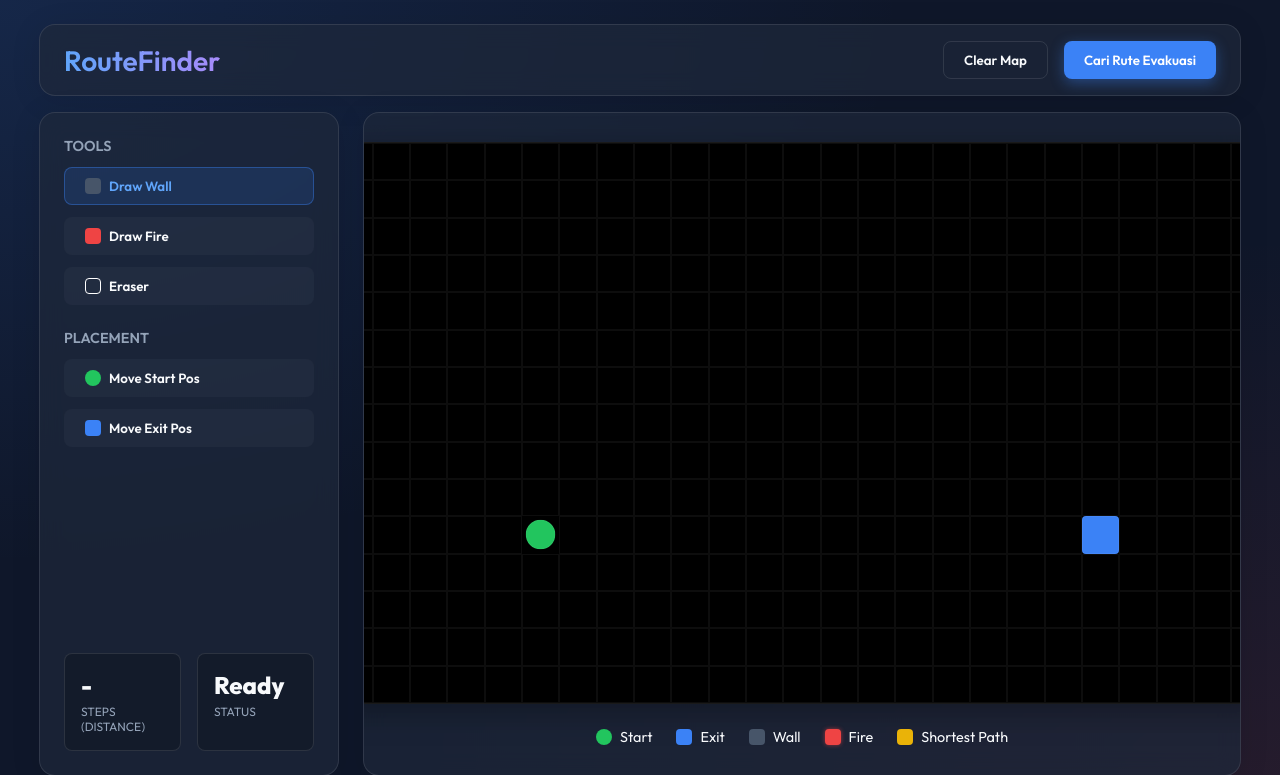
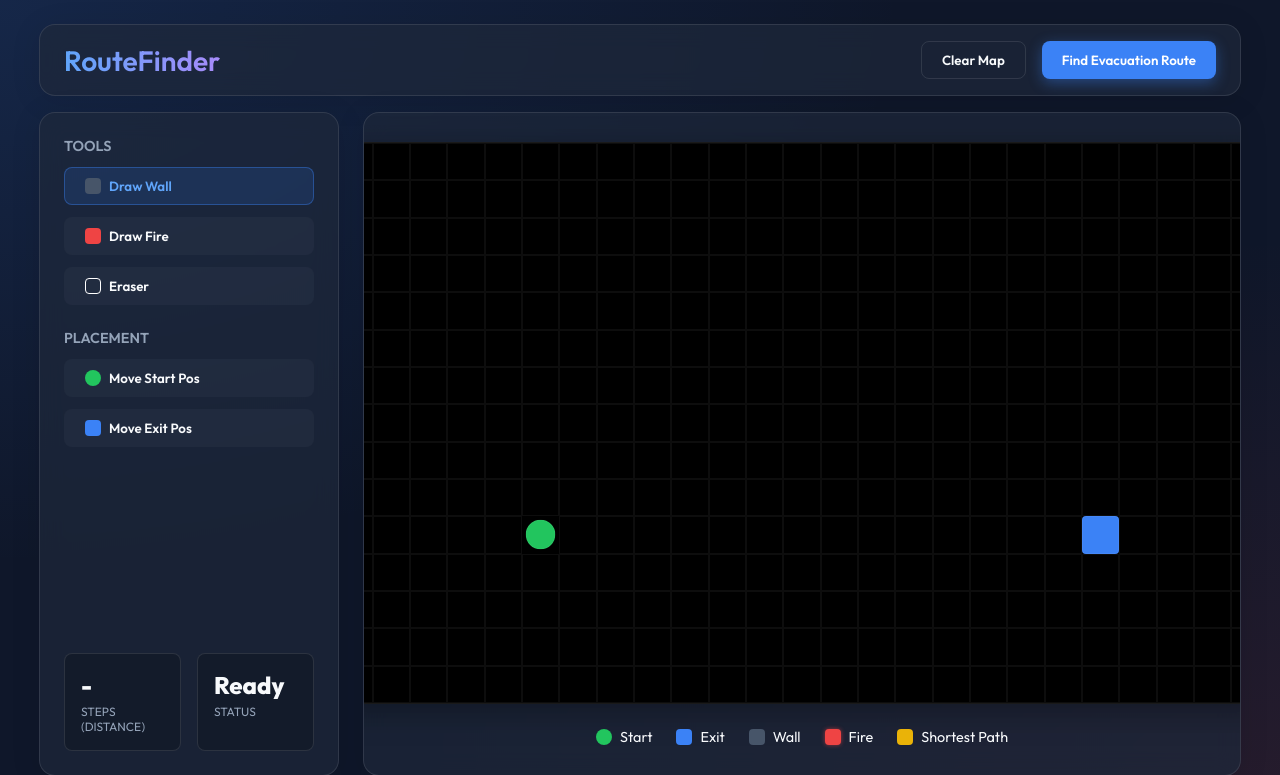
Before and after one commit to Ikhwansantoso/Quiz2, a Flask app: page / in a window 1280 px wide. Shown: the top 775 px of the page. Run offline with Flask 3, Linux system fonts and the light colour scheme.

```diff
--- a/routefinder-py/static/script.js
+++ b/routefinder-py/static/script.js
@@ -166,7 +166,7 @@ function animatePath(path) {
 
             if (i === path.length - 1) {
                 isVisualizing = false;
-                document.getElementById('btn-solve').innerText = 'Cari Rute Evakuasi';
+                document.getElementById('btn-solve').innerText = 'Find Evacuation Route';
                 const steps = path.length - 1;
                 document.getElementById('stat-distance').innerText = steps;
                 document.getElementById('stat-status').innerText = 'Safe';
--- a/routefinder-py/templates/index.html
+++ b/routefinder-py/templates/index.html
@@ -1,5 +1,6 @@
 <!DOCTYPE html>
 <html lang="en">
+
 <head>
     <meta charset="UTF-8">
     <meta name="viewport" content="width=device-width, initial-scale=1.0">
@@ -7,13 +8,14 @@
     <link rel="stylesheet" href="/static/style.css">
     <link href="https://fonts.googleapis.com/css2?family=Outfit:wght@300;400;600;800&display=swap" rel="stylesheet">
 </head>
+
 <body>
     <div class="app-container">
         <header class="glass-panel header">
             <h1>RouteFinder</h1>
             <div class="header-controls">
                 <button class="outline" id="btn-clear">Clear Map</button>
-                <button class="primary" id="btn-solve">Cari Rute Evakuasi</button>
+                <button class="primary" id="btn-solve">Find Evacuation Route</button>
             </div>
         </header>
 
@@ -49,14 +51,14 @@
 
                 <div class="stats-panel">
                     <div class="stat-box">
-                       <div class="stat-value" id="stat-distance">-</div>
-                       <div class="stat-label">Steps (Distance)</div>
+                        <div class="stat-value" id="stat-distance">-</div>
+                        <div class="stat-label">Steps (Distance)</div>
                     </div>
                     <div class="stat-box">
-                       <div class="stat-value" id="stat-status">Ready</div>
-                       <div class="stat-label">Status</div>
+                        <div class="stat-value" id="stat-status">Ready</div>
+                        <div class="stat-label">Status</div>
                     </div>
-                 </div>
+                </div>
             </aside>
 
             <section class="glass-panel grid-container">
@@ -77,7 +79,9 @@
                         <span>Wall</span>
                     </div>
                     <div class="legend-item">
-                        <div class="legend-icon" style="background: var(--danger); border-radius: 4px; box-shadow: 0 0 4px rgba(239,68,68,0.6)"></div>
+                        <div class="legend-icon"
+                            style="background: var(--danger); border-radius: 4px; box-shadow: 0 0 4px rgba(239,68,68,0.6)">
+                        </div>
                         <span>Fire</span>
                     </div>
                     <div class="legend-item">
@@ -102,4 +106,5 @@
     <!-- Panggil file javascript kita -->
     <script src="/static/script.js"></script>
 </body>
+
 </html>
```
